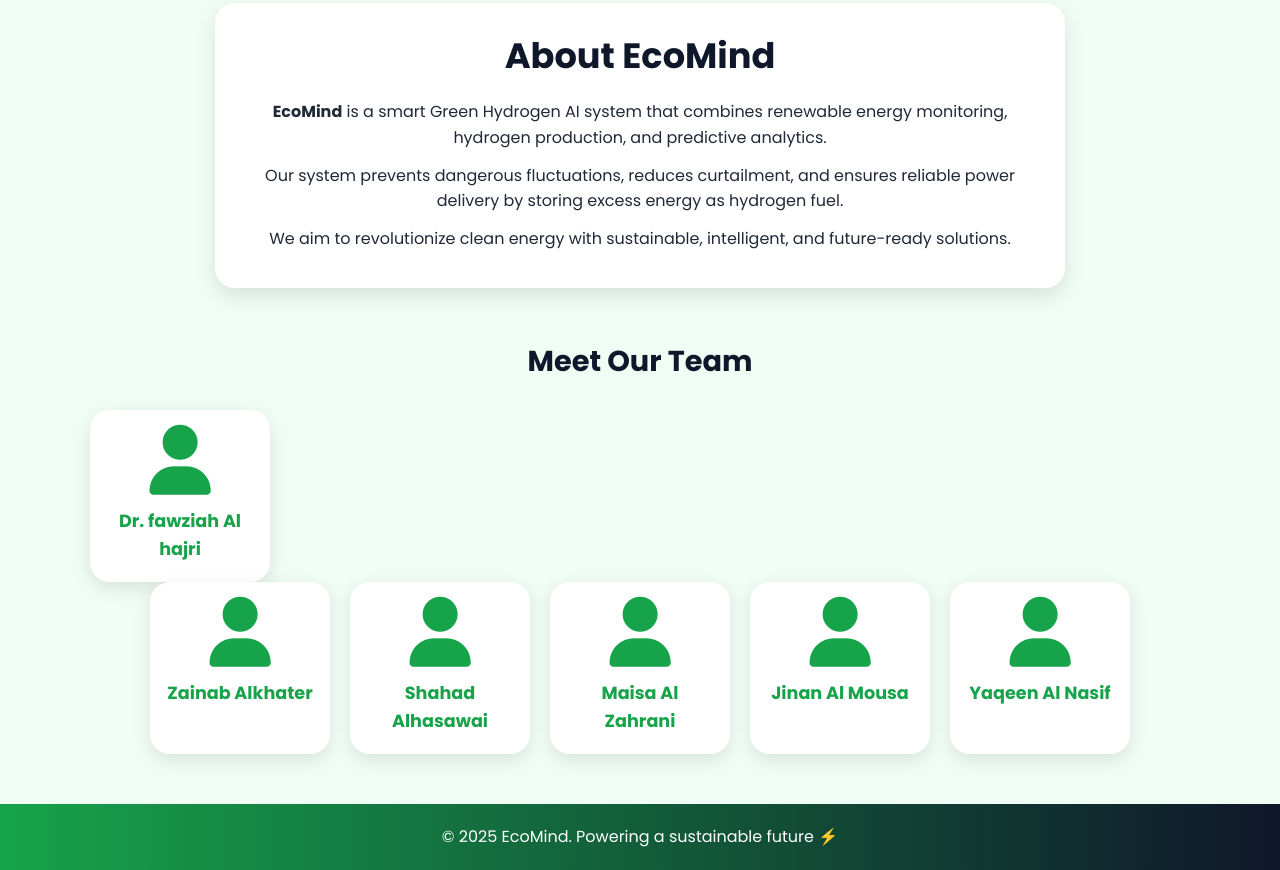
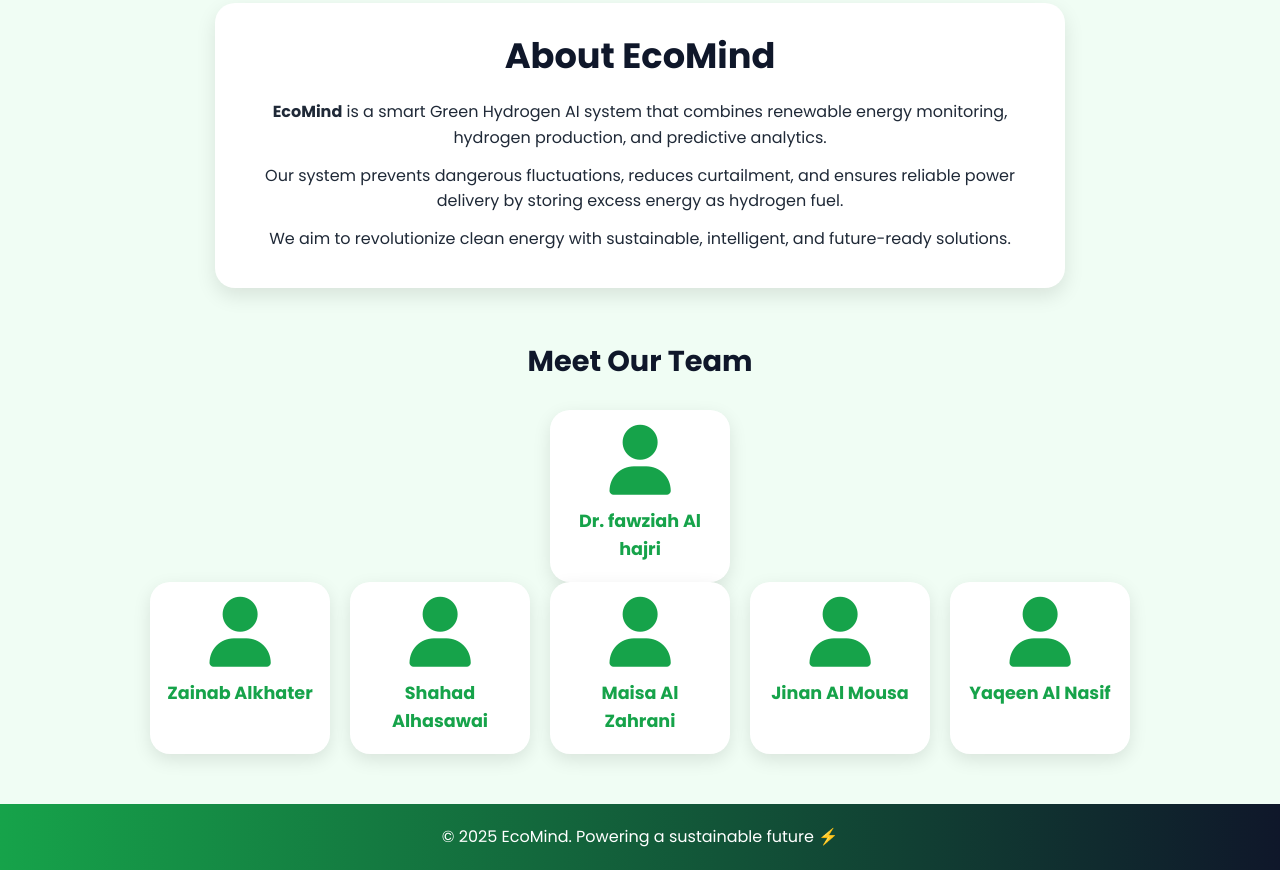
Before and after one commit to shiraygin/ecomind, a plain HTML site: page index.html in a window 1280 px wide. Shown: the part 1423-2293 px from the top of the page. Drawn offline with Linux system fonts and the light colour scheme.

Commit message:
Update index.html
Signed-off-by: shiraygin <125261059+shiraygin@users.noreply.github.com>

```diff
--- a/index.html
+++ b/index.html
@@ -207,7 +207,10 @@ footer { background: linear-gradient(90deg, #16a34a, #0f172a); padding: 20px; co
 <!-- Founders Section -->
 <section class="founders-section">
     <h2>Meet Our Team</h2>
-     <div class="founder-card"><i class="fas fa-user"></i><h3>Dr. fawziah Al hajri</h3></div>
+    <div class="founders-container">
+       <div class="founder-card"><i class="fas fa-user"></i><h3>Dr. fawziah Al hajri</h3></div>
+    </div>
+
     <div class="founders-container">
         <div class="founder-card"><i class="fas fa-user"></i><h3>Zainab Alkhater</h3></div>
         <div class="founder-card"><i class="fas fa-user"></i><h3>Shahad Alhasawai</h3></div>
```
